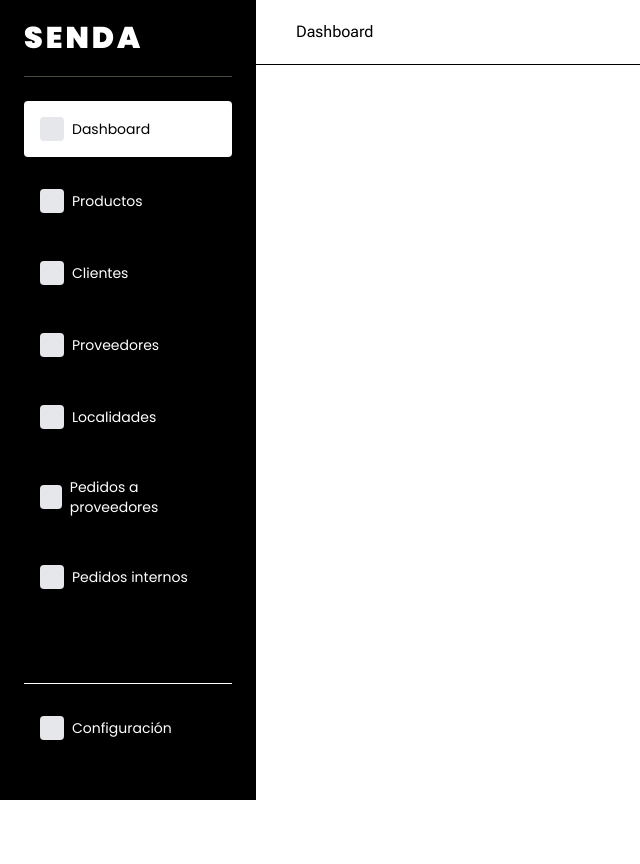
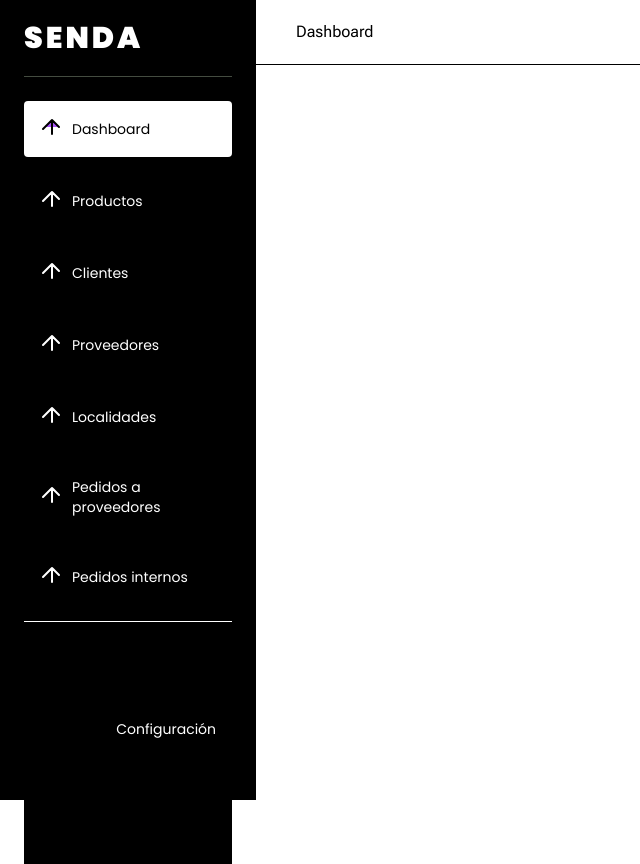
Before and after one commit to UNPSJB/SendaAlquiler, a Next.js app in the folder frontend/: page / in a window 1280 px wide. Shown: the whole page, without its empty margins (0-640 px from the left). Before the commit the page ends 800 px from the top, so only its background shows below. Built offline with nearby package versions, Linux system fonts and the light colour scheme.

Commit message:
[WIP] feat: icons on Dashboard Layout

```diff
--- a/frontend/src/modules/dashboard/DashboardLayout.tsx
+++ b/frontend/src/modules/dashboard/DashboardLayout.tsx
@@ -7,24 +7,35 @@ import clsx from 'clsx';
 import { PropsWithChildren, useCallback, useState } from 'react';
 
 import styles from './DashboardLayout.module.scss';
+import IconHome from './Icons/IconHome';
+
+export type DashboardIconProps = {
+    isActive: boolean;
+};
 
 type NavLink = {
     href: string;
     label: string;
+    Icon: React.FC<DashboardIconProps>;
 };
 
 const MAIN_LINKS: NavLink[] = [
-    { href: '/', label: 'Dashboard' },
-    { href: '/productos', label: 'Productos' },
-    { href: '/clientes', label: 'Clientes' },
-    { href: '/proveedores', label: 'Proveedores' },
-    { href: '/localidades', label: 'Localidades' },
-    { href: '/pedidos-a-proveedores', label: 'Pedidos a proveedores' },
-    { href: '/pedidos-internos', label: 'Pedidos internos' },
+    {
+        href: '/',
+        label: 'Dashboard',
+        Icon: IconHome,
+    },
+    { href: '/productos', label: 'Productos', Icon: IconHome },
+    { href: '/clientes', label: 'Clientes', Icon: IconHome },
+    { href: '/proveedores', label: 'Proveedores', Icon: IconHome },
+    { href: '/localidades', label: 'Localidades', Icon: IconHome },
+    { href: '/pedidos-a-proveedores', label: 'Pedidos a proveedores', Icon: IconHome },
+    { href: '/pedidos-internos', label: 'Pedidos internos', Icon: IconHome },
 ];
 
 type NavigationLinkProps = PropsWithChildren<{
     href: string;
+    Icon: NavLink['Icon'];
 }>;
 
 /**
@@ -34,22 +45,23 @@ type NavigationLinkProps = PropsWithChildren<{
  * @param {string} href - The path the link should navigate to.
  * @param {React.ReactNode} children - Content to be displayed inside the link.
  */
-const NavigationLink: React.FC<NavigationLinkProps> = ({ children, href }) => {
+const NavigationLink: React.FC<NavigationLinkProps> = ({ children, href, Icon }) => {
     const currentPath = usePathname();
-    const isActive = href === '/' ? currentPath === href : currentPath.startsWith(href);
+    const currenLinkIsActive =
+        href === '/' ? currentPath === href : currentPath.startsWith(href);
 
     return (
         <Link
             className={clsx(
                 'flex items-center space-x-2 rounded p-4',
-                isActive
+                currenLinkIsActive
                     ? 'bg-white text-black'
                     : 'transition-colors duration-200 hover:bg-white/10',
             )}
-            aria-current={isActive ? 'page' : undefined}
+            aria-current={currenLinkIsActive ? 'page' : undefined}
             href={href}
         >
-            <span className="block h-6 w-6 rounded bg-gray-200"></span>
+            <Icon isActive={currenLinkIsActive} />
             <span>{children}</span>
         </Link>
     );
@@ -99,14 +111,17 @@ const DashboardLayout: React.FC<DashboardLayoutProps> = ({ children, header }) =
                     >
                         {MAIN_LINKS.map((link) => (
                             <li className="pb-4" key={link.href}>
-                                <NavigationLink href={link.href}>
+                                <NavigationLink href={link.href} Icon={link.Icon}>
                                     {link.label}
                                 </NavigationLink>
                             </li>
                         ))}
 
                         <li className="mt-auto border-t border-white py-5 pt-4">
-                            <NavigationLink href="/configuracion">
+                            <NavigationLink
+                                href="/configuracion"
+                                Icon={() => <svg></svg>}
+                            >
                                 Configuración
                             </NavigationLink>
                         </li>
--- /dev/null
+++ b/frontend/src/modules/dashboard/Icons/IconHome.tsx
@@ -0,0 +1,26 @@
+import clsx from 'clsx';
+
+import { DashboardIconProps } from '../DashboardLayout';
+
+const IconHome: React.FC<DashboardIconProps> = (props) => {
+    return (
+        <span>
+            <svg
+                xmlns="http://www.w3.org/2000/svg"
+                className={clsx('h-6 w-6', props.isActive && 'fill-purple-500')}
+                fill="none"
+                viewBox="0 0 24 24"
+                stroke="currentColor"
+            >
+                <path
+                    strokeLinecap="round"
+                    strokeLinejoin="round"
+                    strokeWidth="2"
+                    d="M3 12l2-2m0 0l7-7 7 7m-7-7v14"
+                />
+            </svg>
+        </span>
+    );
+};
+
+export default IconHome;
```
